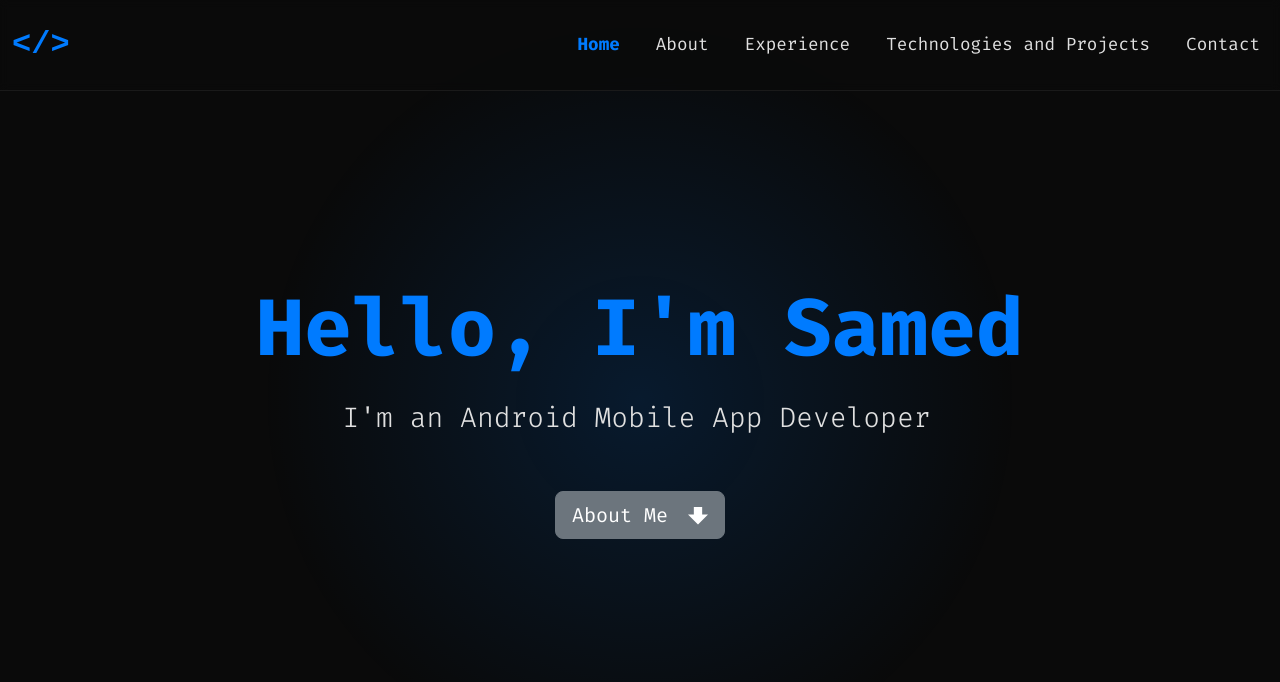
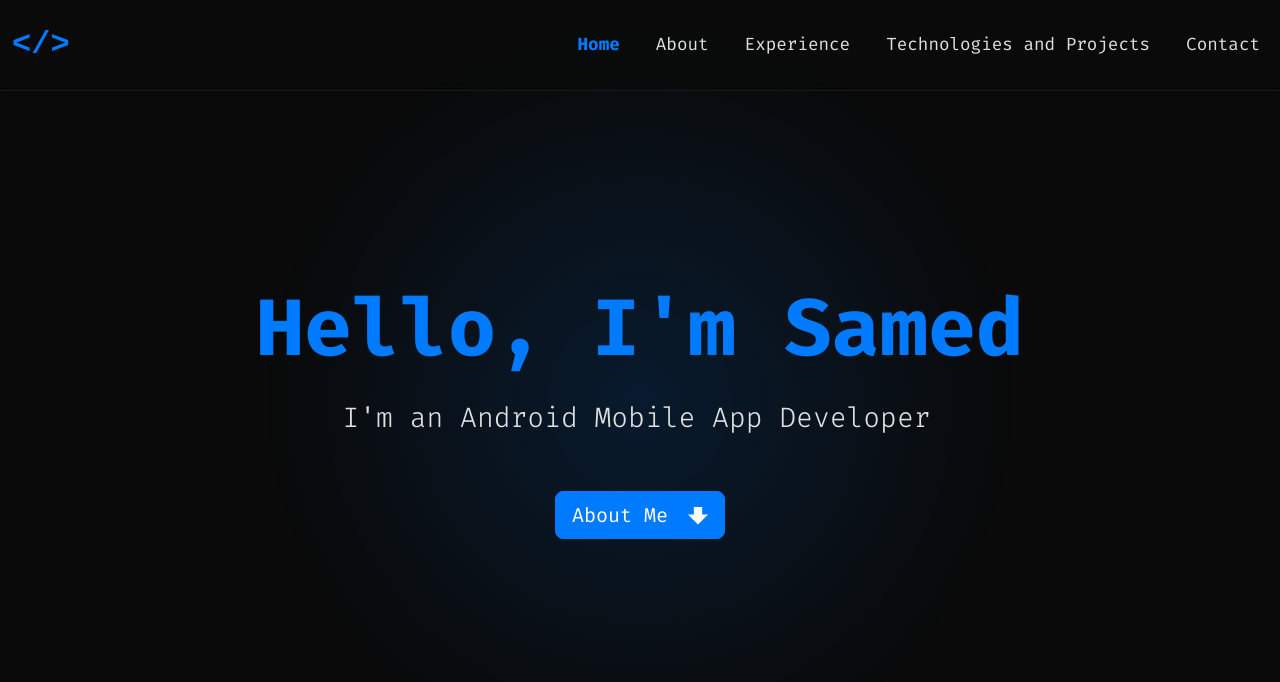
Before and after one commit to msamedcagli/msamedcagli.github.io, a React (Create React App) app: page / in a window 1280 px wide. Shown: the top 682 px of the page. Built offline with nearby package versions, Linux system fonts and the light colour scheme.

Commit message:
butonlar düzenlendi

```diff
--- a/src/App.css
+++ b/src/App.css
@@ -269,13 +269,13 @@ section p.lead {
 }
 
 .btn-primary {
-  background-color: #6c757d; /* Gri tonu */
-  border-color: #6c757d;
+  background-color: #007bff;
+  border-color: #007bff;
 }
 
 .btn-primary:hover {
-  background-color: #5a6268; /* Koyu gri tonu */
-  border-color: #5a6268;
+  background-color: #0056b3;
+  border-color: #0056b3;
 }
 
 .btn-outline-light {
@@ -286,6 +286,16 @@ section p.lead {
 .btn-outline-light:hover {
   background-color: #007bff; /* Mavi tonu */
   color: #e0e0e0;
+}
+
+.btn-loading-gray {
+  background-color: #6c757d; /* Gri tonu */
+  border-color: #6c757d;
+}
+
+.btn-loading-gray:hover {
+  background-color: #5a6268; /* Koyu gri tonu */
+  border-color: #5a6268;
 }
 
 /* İletişim bölümü */
--- a/src/components/Projects.tsx
+++ b/src/components/Projects.tsx
@@ -111,7 +111,7 @@ const Projects: React.FC = () => {
                 <h5 className="card-title">Kitap Önerilerim</h5>
                 <p className="card-text">This app focuses on personalized book recommendations, helping users discover new reads tailored to their interests. Users can browse, search, add favorites, and explore curated lists. *The project is still under development.*</p>
                 <div className="mt-auto">
-                  <a href="#" className="btn btn-primary me-2">Loading..</a>
+                  <a href="#" className="btn btn-loading-gray me-2">Loading..</a>
                 </div>
               </div>
             </div>
```
